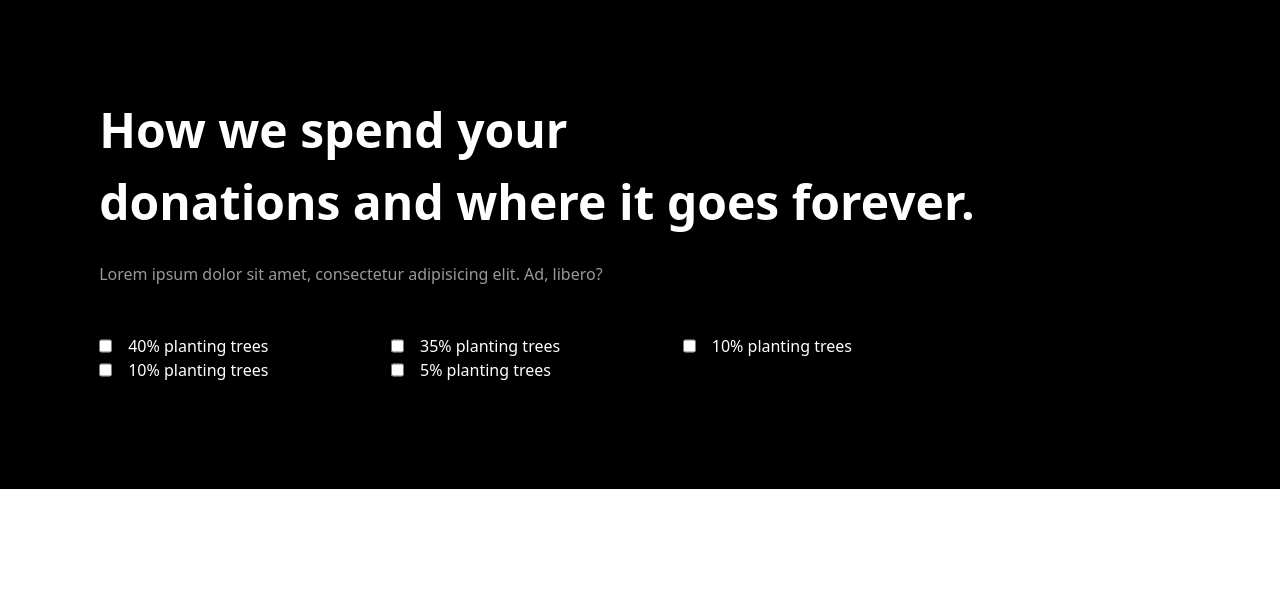
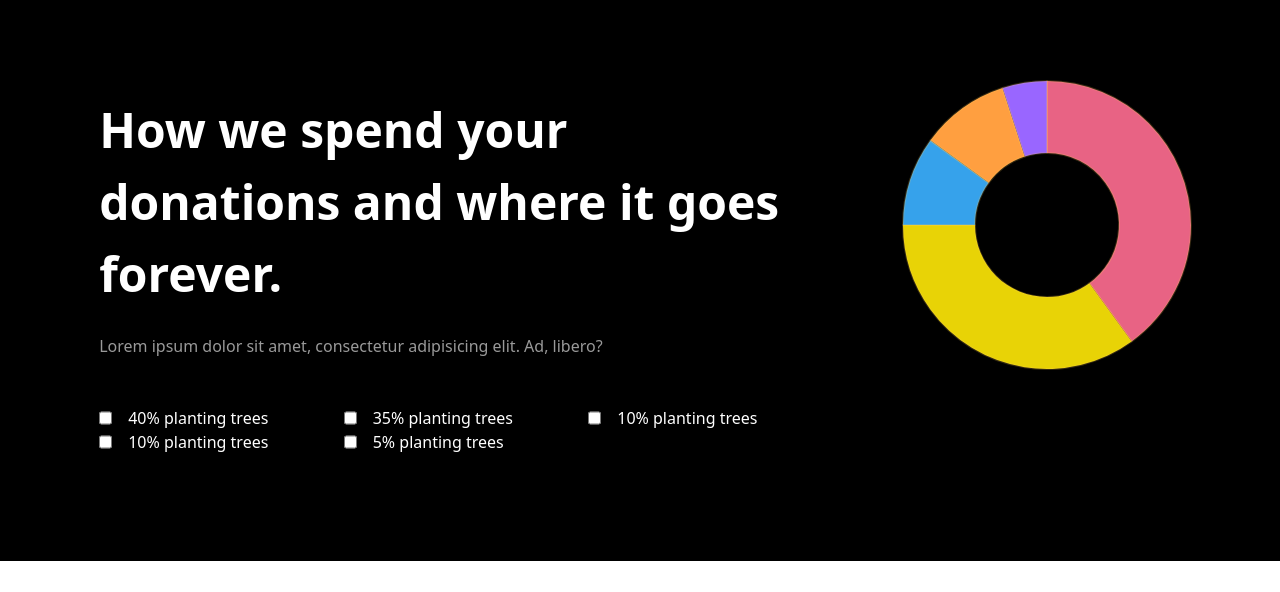
Before and after one commit to mjay0100/finsweet, a React (Vite) app: page / in a window 1280 px wide. Shown: the part 5383-5975 px from the top of the page. Before the commit the page ends 5936 px from the top, so only its background shows below. Built offline with nearby package versions, Linux system fonts and the light colour scheme.

Commit message:
added chartjs (douughnut) to component

```diff
--- a/src/components/Donation.jsx
+++ b/src/components/Donation.jsx
@@ -1,3 +1,23 @@
+import { Doughnut } from "react-chartjs-2";
+import "chart.js/auto";
+
+const data = {
+  datasets: [
+    {
+      data: [40, 35, 10, 10, 5],
+      borderColor: ["rgba(255,206,86,0.2)"],
+      backgroundColor: [
+        "rgba(232,99,132,1)",
+        "rgba(232,211,6,1)",
+        "rgba(54,162,235,1)",
+        "rgba(255,159,64,1)",
+        "rgba(153,102,255,1)",
+      ],
+      pointBackgroundColor: "rgba(255,206,86,0.2)",
+    },
+  ],
+};
+
 const Donation = () => {
   return (
     <section className=" mb-[4rem] p-[1.2rem] flex justify-between bg-black text-white">
@@ -31,6 +51,9 @@ const Donation = () => {
           </div>
         </div>
       </div>
+      <div className="mt-[6rem] mx-[4rem]">
+        <Doughnut data={data} />
+      </div>
     </section>
   );
 };
```
